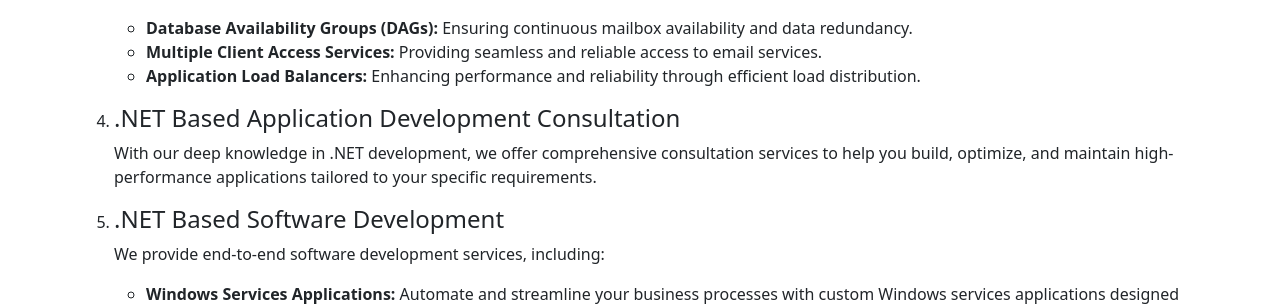
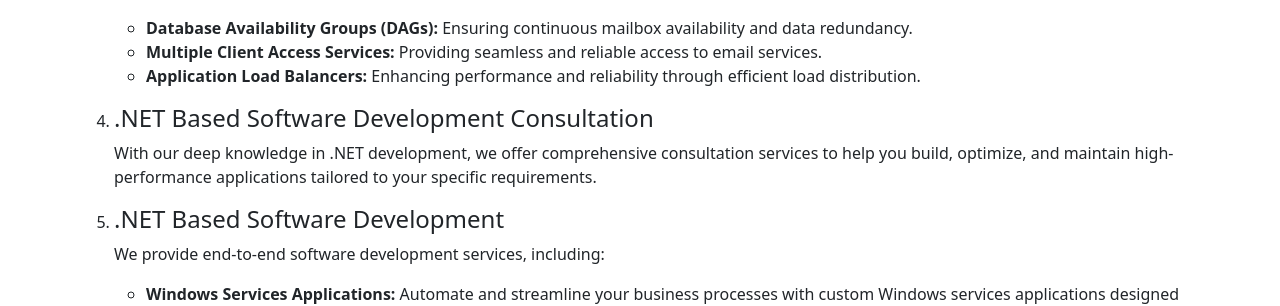
Before and after one commit to mfauziii/softbridge.github.io, a Jekyll site: the page built from index.md, in a window 1280 px wide. Shown: the part 596-902 px from the top of the page. Built offline with Jekyll 4.4.1, drawn with Linux system fonts in a browser that asks for light colours; nearby versions of some CDN libraries.

Commit message:
Update home.html

```diff
--- a/_layouts/home.html
+++ b/_layouts/home.html
@@ -32,7 +32,7 @@
       </p>
     </li>
     <li>
-      <h4>.NET Based Application Development Consultation</h4>
+      <h4>.NET Based Software Development Consultation</h4>
       <p>With our deep knowledge in .NET development, we offer comprehensive consultation services to help you build,
         optimize, and maintain high-performance applications tailored to your specific requirements.</p>
     </li>
```
